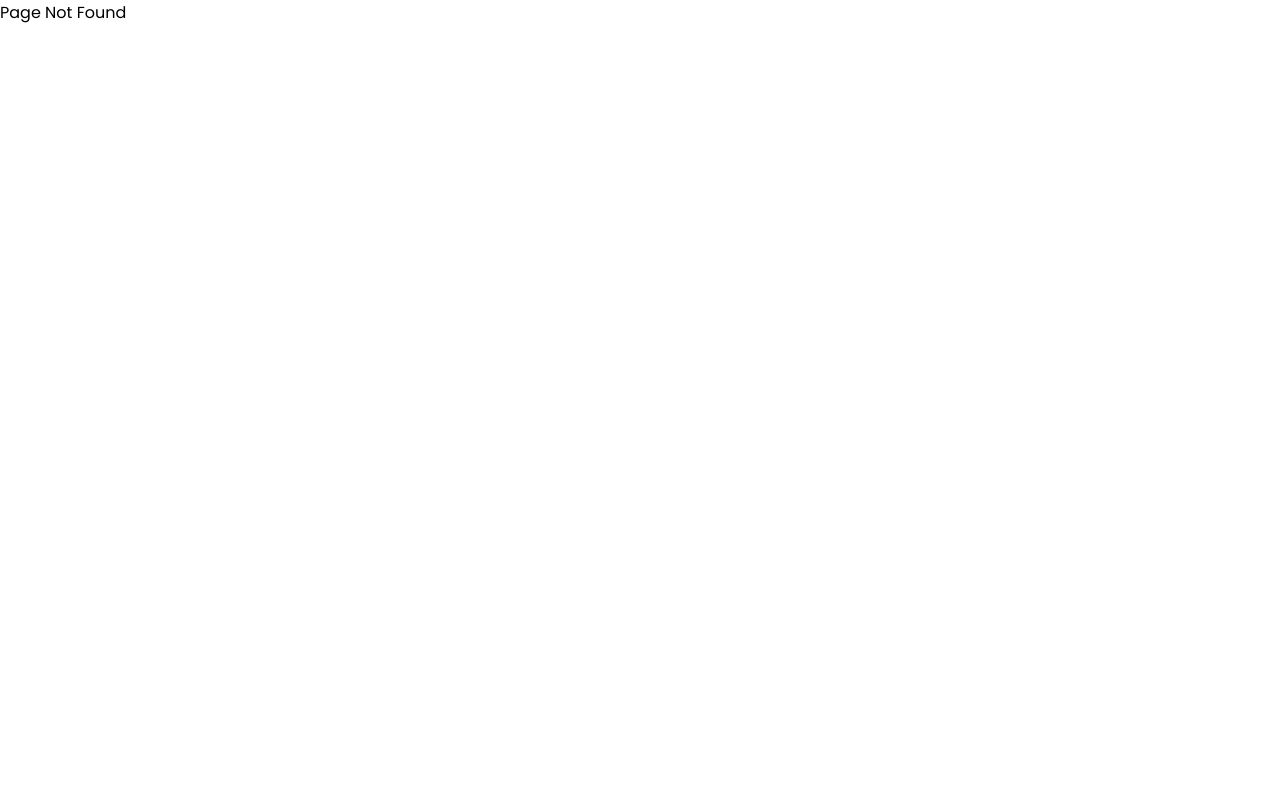
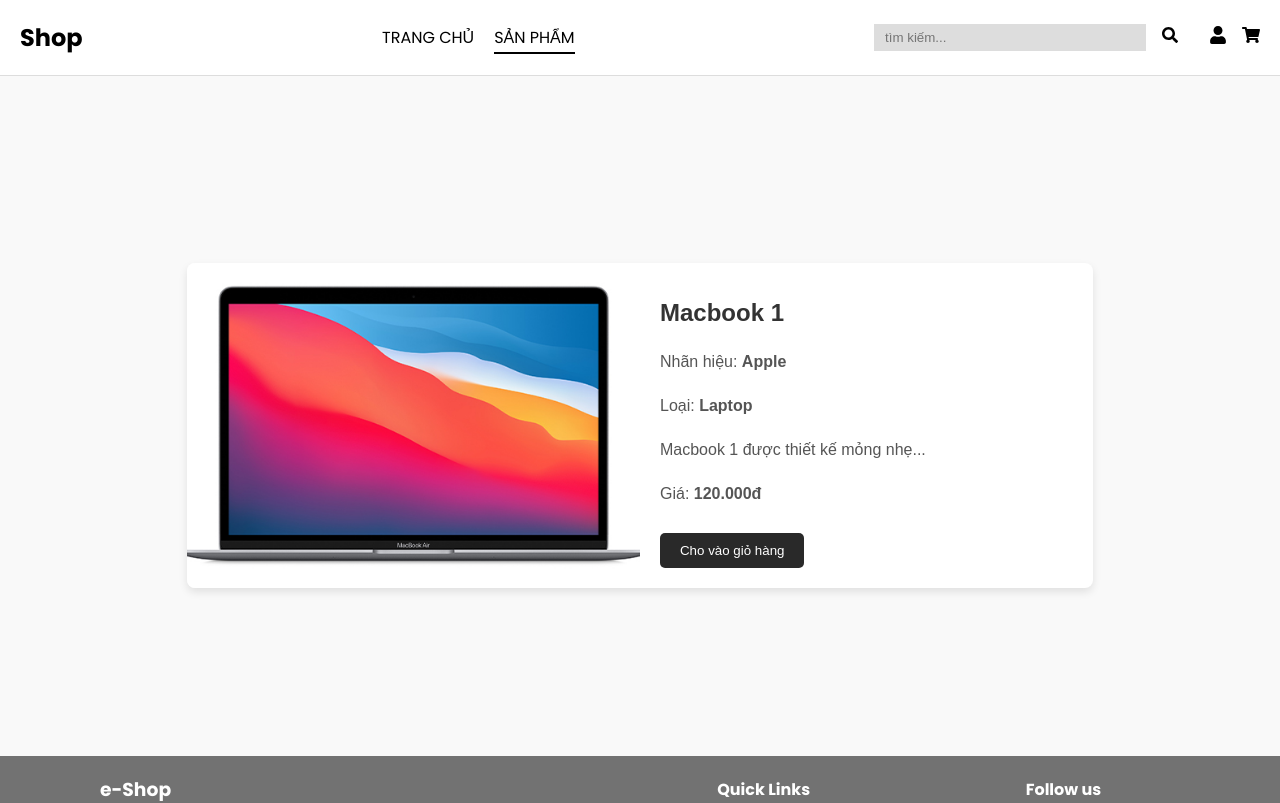
Before and after one commit to jackieluong/DA_CNPM, a React (Vite) app: page /product/1 in a window 1280 px wide. Before the commit this address had no page. Shown: the top 803 px of the page. Built offline with nearby package versions, Linux system fonts and the light colour scheme.

Commit message:
update product detail page

```diff
--- a/src/App.jsx
+++ b/src/App.jsx
@@ -3,7 +3,8 @@
 import Homepage from "./pages/Homepage";
 import Login from "./pages/Login/Login";
 import Product from './pages/Productpage/Product';
- import Cart from "./pages/Cartpage/Cart";
+import Cart from "./pages/Cartpage/Cart";
+import ProductDetails from "./pages/Detail/ProductDetails";
 function App() {
 
   return (
@@ -15,6 +16,7 @@
           <Route path="*" element={<PageNotFound />} />
           <Route path="/product" element={<Product/>}/>
           <Route path="/cart" element={<Cart/>}/>
+          <Route path="/product/:id" element={<ProductDetails />} />
         </Routes>
       </BrowserRouter>
     </div>
--- /dev/null
+++ b/src/pages/Detail/ProductDetails.jsx
@@ -0,0 +1,116 @@
+
+
+import { useParams } from 'react-router-dom';
+import styles from './ProductDetails.module.css';
+import imgProduct from '../../assets/mac1.jpg';
+import NavBar from '../../components/Navbar/Navbar';
+import Footer from '../../components/Footer/Footer';
+
+const products = [
+  {
+    id: 1,
+    name: 'Macbook 1',
+    price: '120.000đ',
+    image: 'link-to-image-1',
+    button: 'CHO VÀO GIỎ HÀNG',
+    description: 'Macbook 1 được thiết kế mỏng nhẹ...',
+    brand: 'Apple',
+    type: 'Laptop',
+  },
+  {
+    id: 2,
+    name: 'Macbook 2',
+    price: '80.000đ',
+    image: 'link-to-image-2',
+    button: 'CHO VÀO GIỎ HÀNG',
+    description: 'Macbook 2 có hiệu năng vượt trội...',
+    brand: 'Apple',
+    type: 'Laptop',
+  },
+  {
+    id: 3,
+    name: 'Macbook 3',
+    price: '100.000đ',
+    image: 'link-to-image-2',
+    button: 'CHO VÀO GIỎ HÀNG',
+    description: 'Macbook 3 có hiệu năng vượt trội...',
+    brand: 'Apple',
+    type: 'Laptop',
+  },
+  {
+    id: 4,
+    name: 'Macbook 4',
+    price: '200.000đ',
+    image: 'link-to-image-2',
+    button: 'CHO VÀO GIỎ HÀNG',
+    description: 'Macbook 4 có hiệu năng vượt trội...',
+    brand: 'Apple',
+    type: 'Laptop',
+  },
+
+  {
+    id: 5,
+    name: 'Macbook 5',
+    price: '420.000đ',
+    image: 'link-to-image-2',
+    button: 'CHO VÀO GIỎ HÀNG',
+    description: 'Macbook 5 có hiệu năng vượt trội...',
+    brand: 'Apple',
+    type: 'Laptop',
+  },
+
+  {
+    id: 6,
+    name: 'Macbook 6',
+    price: '810.000đ',
+    image: 'link-to-image-2',
+    button: 'CHO VÀO GIỎ HÀNG',
+    description: 'Macbook 6 có hiệu năng vượt trội...',
+    brand: 'Apple',
+    type: 'Laptop',
+  },
+];
+
+const ProductDetails = () => {
+  const { id } = useParams(); // Lấy ID từ URL
+  const product = products.find((p) => p.id === parseInt(id)); // Tìm sản phẩm theo ID
+
+  if (!product) {
+    return <p>Sản phẩm không tồn tại!</p>; // Kiểm tra nếu không tìm thấy sản phẩm
+  }
+
+  return (
+    <div>
+        <NavBar/>
+        <div className={styles.container}>
+      <div className={styles.body}>
+        <img
+          className={styles.productImage}
+          src={imgProduct} // Thay bằng product.image nếu có link thực
+          alt={product.name}
+        />
+        <div className={styles.productDetails}>
+          <h1 className={styles.title}>{product.name}</h1>
+          <p className={styles.brand}>
+            Nhãn hiệu: <strong>{product.brand}</strong>
+          </p>
+          <p className={styles.type}>
+            Loại: <strong>{product.type}</strong>
+          </p>
+          <p className={styles.description}>{product.description}</p>
+          <p className={styles.price}>
+            Giá: <strong>{product.price}</strong>
+          </p>
+          <div className={styles.actions}>
+            <button className={styles.cartButton}>Cho vào giỏ hàng</button>
+          </div>
+        </div>
+      </div>
+    </div>
+    <Footer/>
+    </div>
+
+  );
+};
+
+export default ProductDetails;
--- /dev/null
+++ b/src/pages/Detail/ProductDetails.module.css
@@ -0,0 +1,65 @@
+
+.container {
+  display: flex;
+  justify-content: center; /* Căn giữa toàn bộ nội dung */
+  align-items: center; /* Căn giữa theo chiều dọc */
+  height: 80vh; /* Chiều cao 100% màn hình */
+  padding: 20px 20px;
+  font-family: Arial, sans-serif;
+  background-color: #f9f9f9;
+}
+
+.body {
+  display: flex;
+  max-width: 1200px;
+  background: #fff;
+  box-shadow: 0 4px 8px rgba(0, 0, 0, 0.1);
+  border-radius: 8px;
+  overflow: hidden;
+  margin-top: 20px;
+}
+
+.productImage {
+  width: 50%; /* Chiếm 50% chiều rộng */
+  object-fit: cover; /* Đảm bảo ảnh hiển thị đúng tỉ lệ */
+}
+
+.productDetails {
+  width: 50%; /* Chiếm 50% chiều rộng */
+  padding: 20px;
+  display: flex;
+  flex-direction: column;
+  justify-content: center; /* Căn nội dung giữa theo chiều dọc */
+}
+
+.title {
+  font-size: 24px;
+  color: #333;
+  margin-bottom: 10px;
+}
+
+.brand, .type, .description, .price, .contact {
+  font-size: 16px;
+  margin-bottom: 10px;
+  color: #555;
+}
+
+.actions {
+  display: flex;
+  align-items: center;
+  margin-top: 20px;
+}
+
+.cartButton {
+  padding: 10px 20px;
+  background-color: #292929;
+  color: #fff;
+  border: none;
+  border-radius: 5px;
+  cursor: pointer;
+  margin-right: 20px;
+}
+
+.cartButton:hover {
+  background-color: #464646;
+}
--- a/src/pages/Homepage.jsx
+++ b/src/pages/Homepage.jsx
@@ -1,7 +1,7 @@
 
 import NavBar from '../components/Navbar/Navbar';
 import Footer from '../components/Footer/Footer';
-import ProductDetails from './Detail/ProductDetails';
+// import ProductDetails from './Detail/ProductDetails';
 
 function Homepage() {
     return (
@@ -9,7 +9,7 @@
             <div>
                 <NavBar/>
             </div>
-            <ProductDetails/>
+            {/* <ProductDetails/> */}
             <div>
                 <Footer/>
             </div>
--- a/src/pages/Productpage/Product.jsx
+++ b/src/pages/Productpage/Product.jsx
@@ -1,86 +1,53 @@
-
-// import React from 'react';
-// import styles from './Product.module.css';
-// import Navbar from '../../components/Navbar/Navbar';
-// //import Footer from '../../components/Footer/Footer';
-
-
-
-// export default function nam() {
-//   return (
-//     <div>
-//         <div>
-//             <Navbar/>
-//         </div>
-
-//         {/* <div>
-//           <Footer/>
-//         </div> */}
-//     </div>
-//   )
-// }
-
-
-
-// import styles from './Product.module.css';
-
-// import { ProductContext } from '../../Context/ProductContext';
-// import { useContext} from 'react';
-
-// export default function Product() {
-//   const {products} = useContext(ProductContext);
-//   return (
-//     <div>
-//       {JSON.stringify(products)}
-//     </div>
-//   )
-// }
-
-
-// import styles from './Product.module.css';
-
-// //import NavBar from '../../components/Navbar/Navbar';
-// import {products} from '../../public/data/product';
-
-// export default function Products() {
-//   return (
-
-//     <div className={styles.container}>
-//       {products &&
-//         products.map((product) => {
-//           return (
-//             <div key={product.id} className={styles.productCard}>
-//             <img
-//               src={product.image}
-//               alt={product.name}
-//               className={styles.productImage}
-//             />
-//             {/* Product Info */}
-//             <div className={styles.productInfo}>
-//               <p className={styles.productName}>{product.name}</p>
-//               <p className={styles.productPrice}>${product.price}</p>
-//               <p className={styles.productDescription}>
-//                 {product.smallDescription}
-//               </p>
-//             </div>
-//             <button
-//               className={styles.addToCartButton}
-
-//             >
-//               + Add To Cart
-//             </button>
-//           </div>
-//           )
-
-//           })}
-//     </div>
-//   );
-// }
-
 
 import styles from './Product.module.css';
 import imageLaptop from '../../assets/mac1.jpg';
 import NavBar from '../../components/Navbar/Navbar';
+import { useNavigate } from 'react-router-dom';
+// const products = [
+//   {
+//     id: 1,
+//     name: 'Macbook 1',
+//     price: '120.000đ',
+//     image: 'link-to-image-1',
+//     button: 'CHO VÀO GIỎ HÀNG',
+//   },
+//   {
+//     id: 2,
+//     name: 'Macbook 2',
+//     price: '80.000đ',
+//     image: 'link-to-image-2',
+//     button: 'CHO VÀO GIỎ HÀNG',
+//   },
+//   {
+//     id: 3,
+//     name: 'Macbook 3',
+//     price: '276.000đ',
+//     image: 'link-to-image-3',
+//     button: 'CHO VÀO GIỎ HÀNG',
+//   },
+//   {
+//     id: 4,
+//     name: 'Macbook 4',
+//     price: '280.000đ',
+//     image: 'link-to-image-4',
+//     button: 'CHỌN GIỎ HÀNG',
+//   },
+//   {
+//     id: 5,
+//     name: 'Macbook 5',
+//     price: '245.000đ',
+//     image: 'link-to-image-5',
+//     button: 'CHO VÀO GIỎ HÀNG',
+//   },
+//   {
+//     id: 6,
+//     name: 'Macbook 6',
+//     price: '355.000đ',
+//     image: 'link-to-image-5',
+//     button: 'CHO VÀO GIỎ HÀNG',
+//   },
+// ];
+
 const products = [
   {
     id: 1,
@@ -88,6 +55,9 @@
     price: '120.000đ',
     image: 'link-to-image-1',
     button: 'CHO VÀO GIỎ HÀNG',
+    description: 'Macbook 1 được thiết kế mỏng nhẹ...',
+    brand: 'Apple',
+    type: 'Laptop',
   },
   {
     id: 2,
@@ -95,38 +65,60 @@
     price: '80.000đ',
     image: 'link-to-image-2',
     button: 'CHO VÀO GIỎ HÀNG',
+    description: 'Macbook 2 có hiệu năng vượt trội...',
+    brand: 'Apple',
+    type: 'Laptop',
   },
   {
     id: 3,
     name: 'Macbook 3',
-    price: '276.000đ',
-    image: 'link-to-image-3',
+    price: '100.000đ',
+    image: 'link-to-image-2',
     button: 'CHO VÀO GIỎ HÀNG',
+    description: 'Macbook 3 có hiệu năng vượt trội...',
+    brand: 'Apple',
+    type: 'Laptop',
   },
   {
     id: 4,
     name: 'Macbook 4',
-    price: '280.000đ',
-    image: 'link-to-image-4',
-    button: 'CHỌN GIỎ HÀNG',
+    price: '200.000đ',
+    image: 'link-to-image-2',
+    button: 'CHO VÀO GIỎ HÀNG',
+    description: 'Macbook 4 có hiệu năng vượt trội...',
+    brand: 'Apple',
+    type: 'Laptop',
   },
+
   {
     id: 5,
     name: 'Macbook 5',
-    price: '245.000đ',
-    image: 'link-to-image-5',
+    price: '420.000đ',
+    image: 'link-to-image-2',
     button: 'CHO VÀO GIỎ HÀNG',
+    description: 'Macbook 5 có hiệu năng vượt trội...',
+    brand: 'Apple',
+    type: 'Laptop',
   },
+
   {
     id: 6,
     name: 'Macbook 6',
-    price: '355.000đ',
-    image: 'link-to-image-5',
+    price: '810.000đ',
+    image: 'link-to-image-2',
     button: 'CHO VÀO GIỎ HÀNG',
+    description: 'Macbook 6 có hiệu năng vượt trội...',
+    brand: 'Apple',
+    type: 'Laptop',
   },
 ];
 
 const ProductList = () => {
+  const navigate = useNavigate();
+
+  const handleProductClick = (id) => {
+    navigate(`/product/${id}`);
+  };
   return (
     <div>
       <NavBar/>
@@ -136,7 +128,9 @@
           {products.map((product) => (
             <div key={product.id} className={styles.productCard}>
               <img src={imageLaptop} alt={product.name} className={styles.image} />
-              <h3 className={styles.name}>{product.name}</h3>
+              <h3 className={styles.name}
+                onClick={() => handleProductClick(product.id)} // Xử lý sự kiện click
+              >{product.name}</h3>
               <p className={styles.price}>{product.price}</p>
               <button className={styles.button}>{product.button}</button>
             </div>
```
